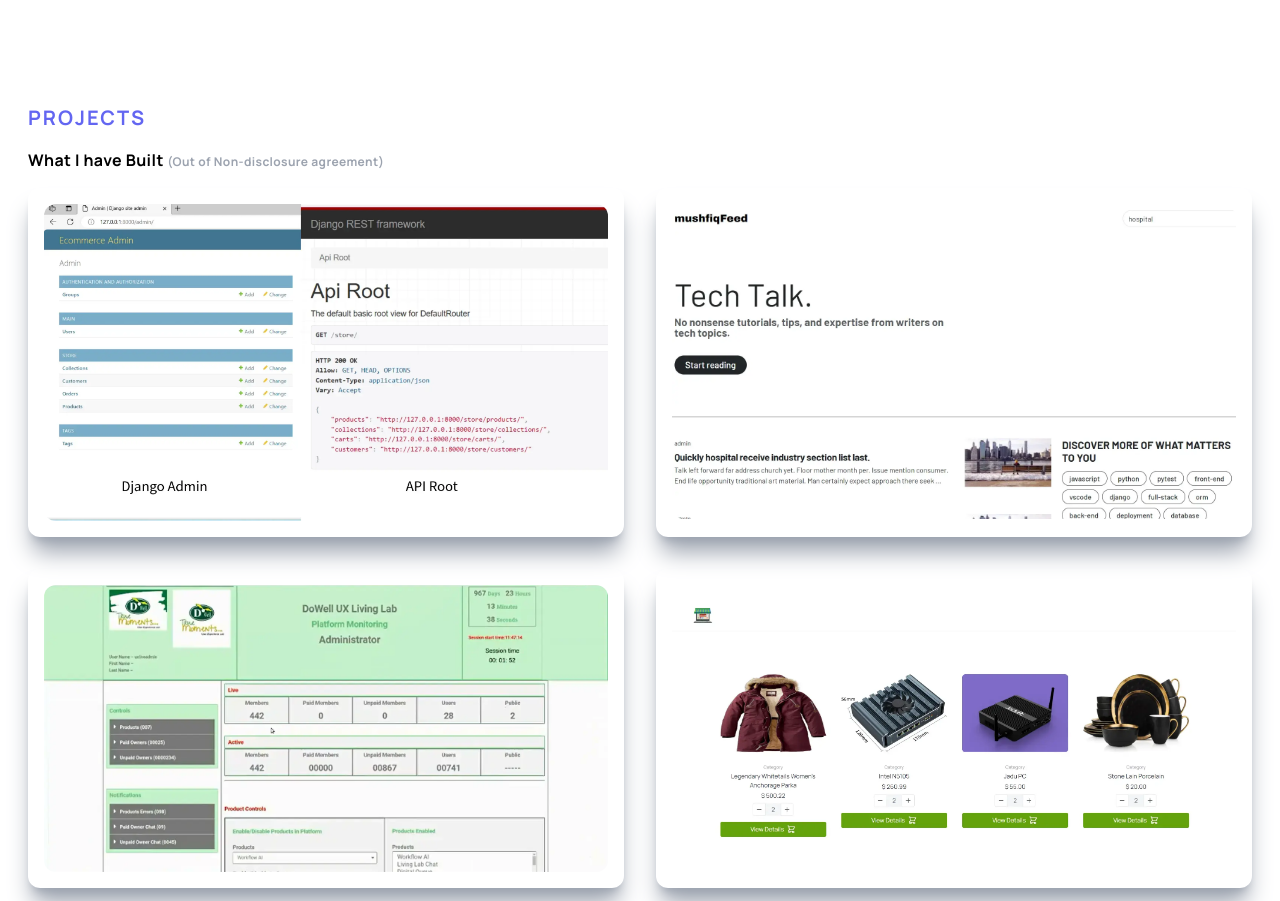
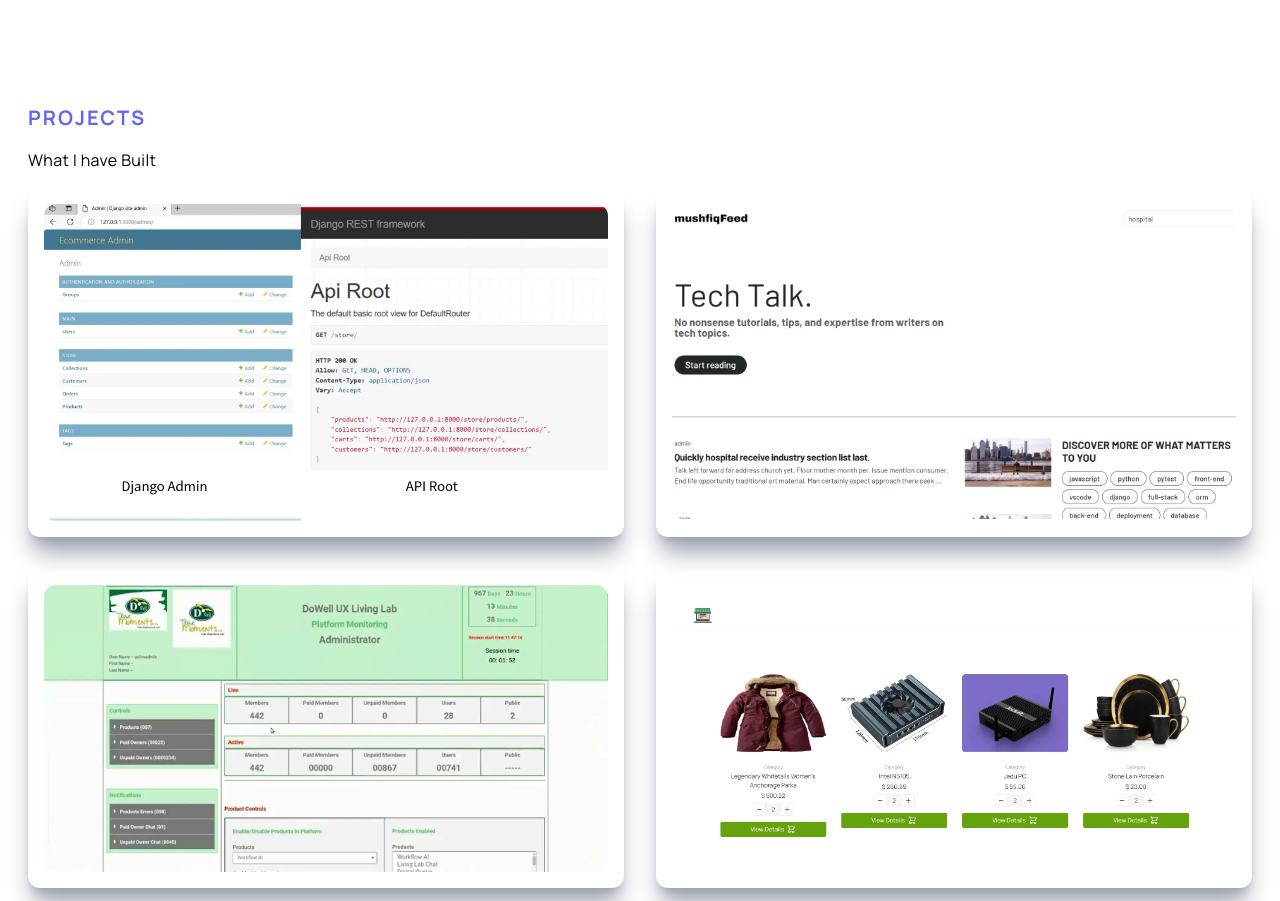
Before and after one commit to mushfiqur-rahman/portfolio, a Next.js app: page / in a window 1280 px wide. Shown: the part 2360-3261 px from the top of the page. Built offline with nearby package versions, Linux system fonts and the light colour scheme.

Commit message:
project update

```diff
--- a/components/Projects.jsx
+++ b/components/Projects.jsx
@@ -17,15 +17,10 @@ const Projects = () => {
   return (
     <div id="project" className="w-full">
       <div className="max-w-[1240px] mx-auto px-2 py-16">
-        <p className="text-xl font-bold tracking-widest uppercase text-indigo-500">
+        <h2 className="text-xl font-bold tracking-widest uppercase text-indigo-500">
           Projects
-        </p>
-        <h2 className="py-4">
-          What I have Built{" "}
-          <span className="text-gray-400 text-xs">
-            (Out of Non-disclosure agreement)
-          </span>
         </h2>
+        <p className="py-4">What I have Built </p>
         <div className="grid md:grid-cols-2 gap-8">
           <ProjectItem
             title="Ecommerce Project"
```
